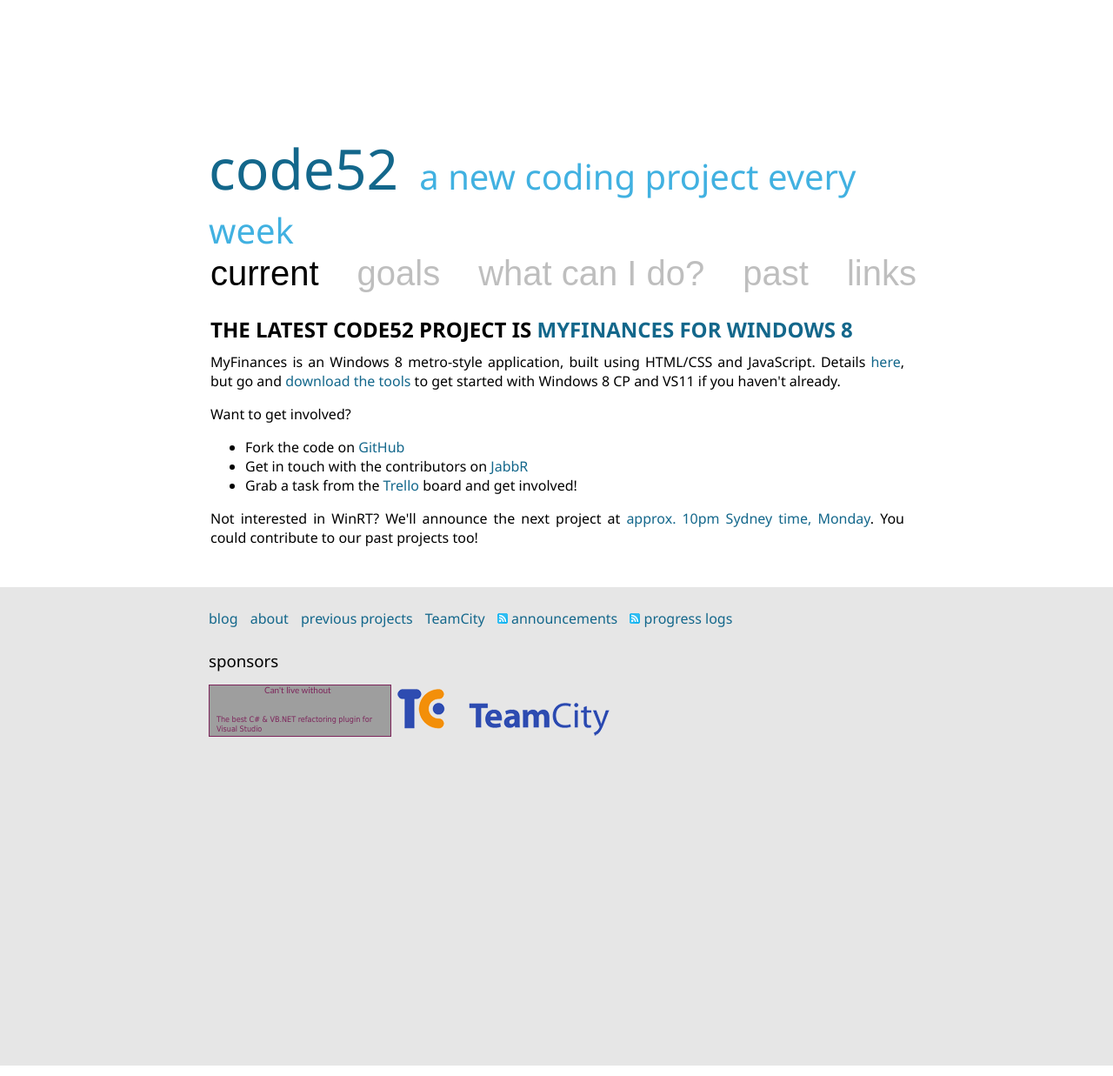
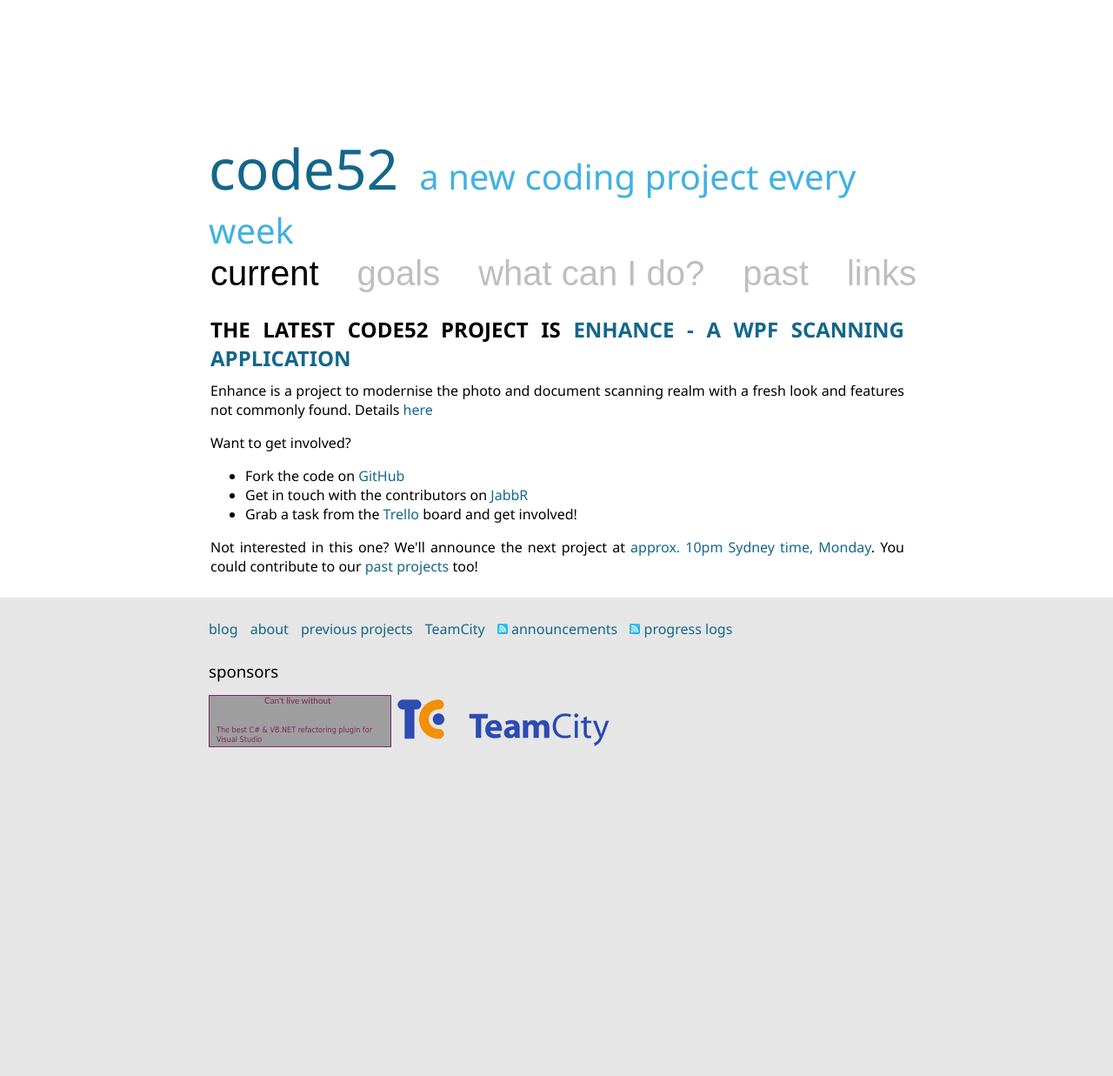
Before and after one commit to Code52/code52.github.com, a Jekyll site: the page built from index.html, in a window 1280 px wide. Shown: the whole page at 87% size. Built offline with Jekyll 4.4.1, drawn with Linux system fonts in a browser that asks for light colours; nearby versions of some CDN libraries; Markdown is read by kramdown in place of the engine named in the settings; grey boxes are pictures that could not be loaded.

Commit message:
Update url and main page

```diff
--- a/_includes/latest_project.html
+++ b/_includes/latest_project.html
@@ -1,19 +1,19 @@
 <div class="pivot-item">
 	<h3>current</h3>
-	<h4>The latest Code52 project is <a href="/finances-windows8.html">MyFinances for Windows 8</a>
+	<h4>The latest Code52 project is <a href="/enhance.html">Enhance - a WPF Scanning Application</a>
 	</h4>
 
-	<div class="description">MyFinances is an Windows 8 metro-style application, built using HTML/CSS and JavaScript. Details <a href="/finances-windows8.html">here</a>, but go and <a href="http://msdn.microsoft.com/en-us/windows/apps/br229516.aspx">download the tools</a> to get started with Windows 8 CP and VS11 if you haven't already.</div>
+	<div class="description">Enhance is a project to modernise the photo and document scanning realm with a fresh look and features not commonly found. Details <a href="/enhance.html">here</a></div>
 
 	<div class="details">
 		<p>Want to get involved?</p>
 
 		<ul>
-			<li>Fork the code on <a href="https://github.com/Code52/winrt-finances">GitHub</a></li>
+			<li>Fork the code on <a href="https://github.com/Code52/Enhance">GitHub</a></li>
 			<li>Get in touch with the contributors on <a href="http://jabbr.net/#/rooms/code52">JabbR</a></li>
-			<li>Grab a task from the <a href="https://trello.com/board/winrt-finances/4f54b11dde0de5752b235a9d">Trello</a> board and get involved!</li>
+			<li>Grab a task from the <a href="https://trello.com/board/enhance/4f24963edbbed1ab5a11c5ad">Trello</a> board and get involved!</li>
 		</ul>
 
 	</div>
-	<div class="description">Not interested in WinRT? We'll announce the next project at <a href="http://timeanddate.com/worldclock/fixedtime.html?iso=201203012T22&p1=240">approx. 10pm Sydney time, Monday</a>. You could contribute to our past projects too!</div>
+	<div class="description">Not interested in this one? We'll announce the next project at <a href="http://timeanddate.com/worldclock/fixedtime.html?iso=201203012T22&p1=240">approx. 10pm Sydney time, Monday</a>. You could contribute to our <a href="http://github.com/Code52/">past projects</a> too!</div>
 </div>
```
Also changed, not shown: _posts/2012-03-12-scanner.md (+1 -1 lines).
